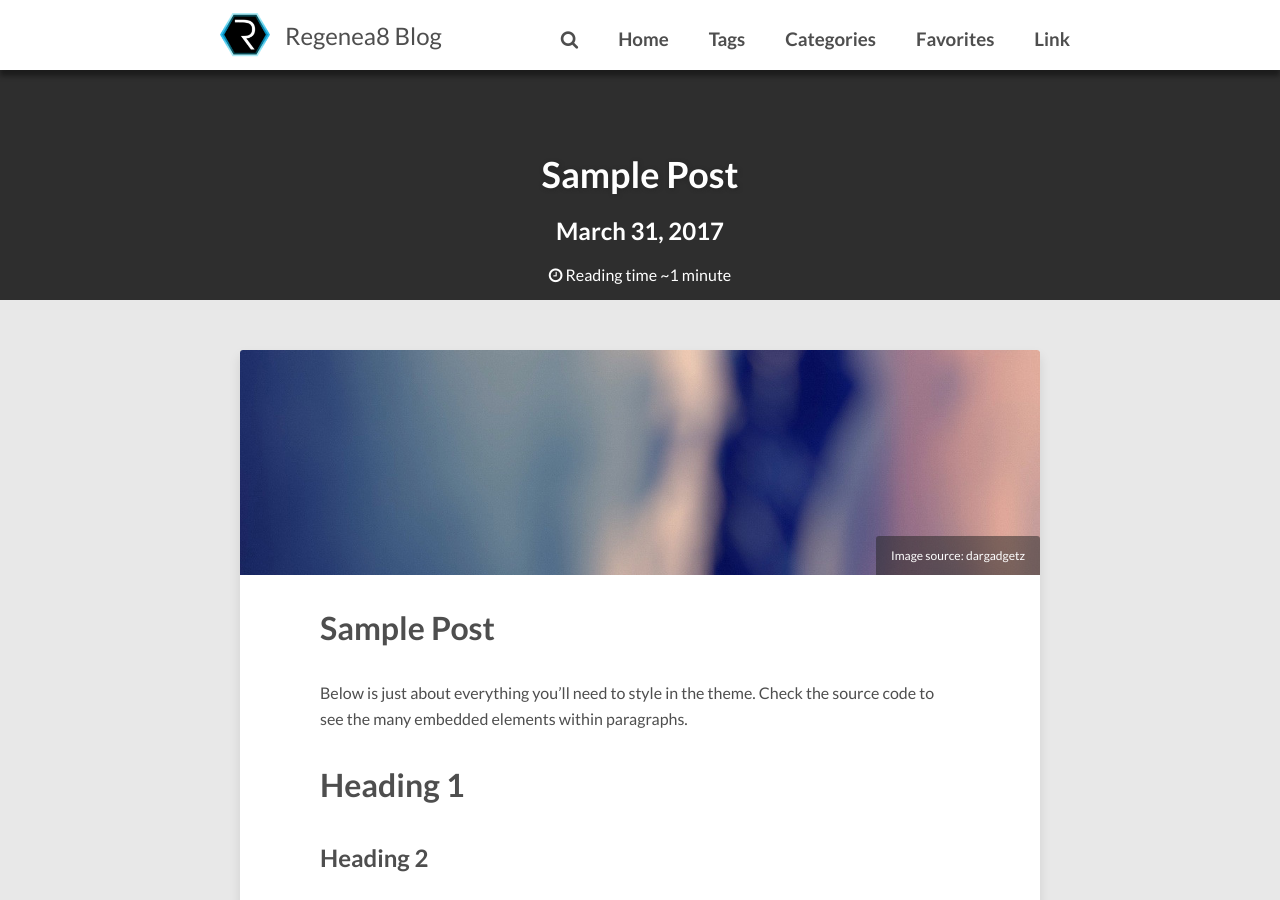
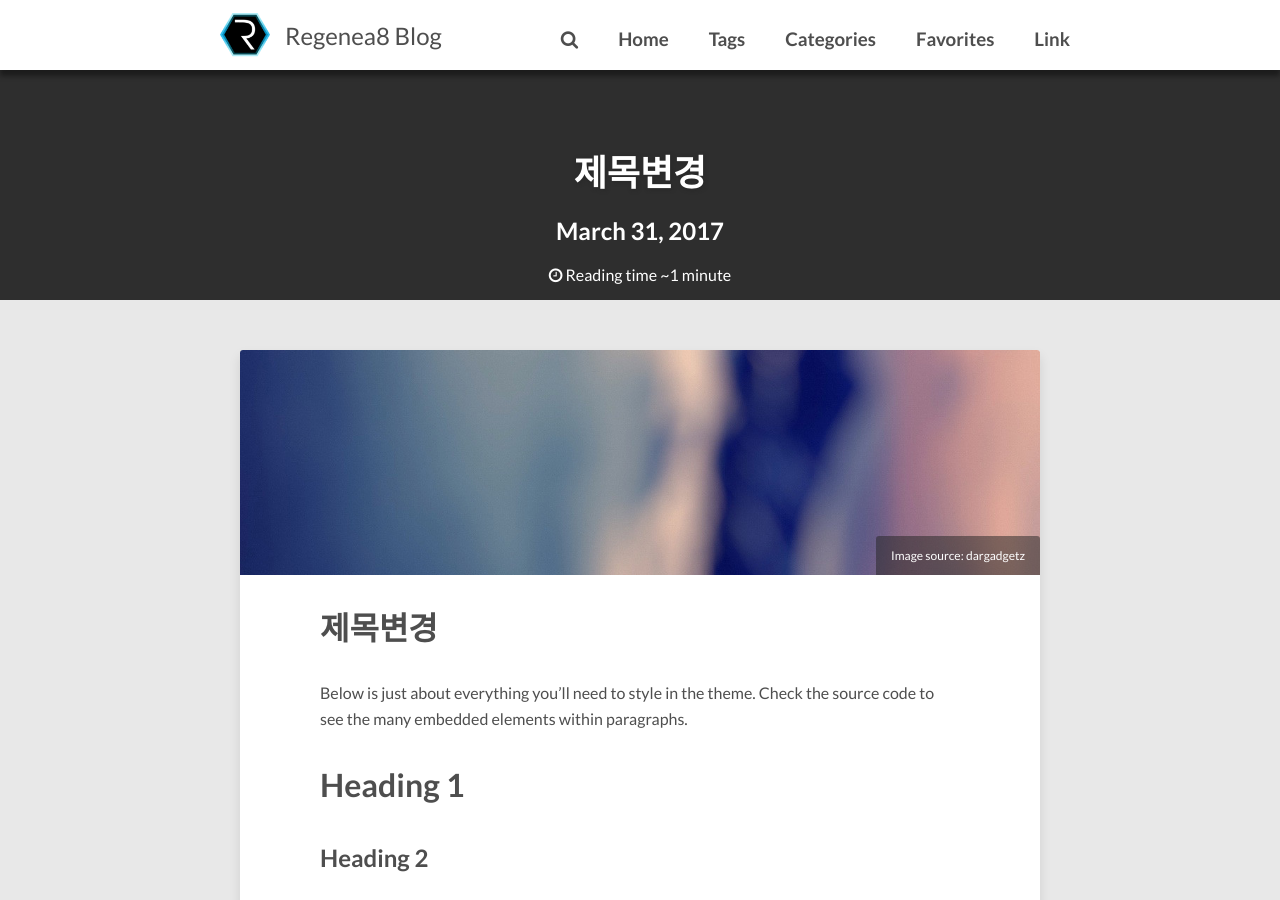
Before and after one commit to krpsh/regenea8.github.io, a Jekyll site: the page built from _posts/2017-03-31-test-sample.md, in a window 1280 px wide and 900 px high. Built offline with Jekyll 4.4.1, drawn with Linux system fonts in a browser that asks for light colours; nearby versions of some CDN libraries; comment, search, counter and statistics services are not loaded.

Commit message:
Update 2017-03-31-test-sample.md

```diff
--- a/_posts/2017-03-31-test-sample.md
+++ b/_posts/2017-03-31-test-sample.md
@@ -1,6 +1,6 @@
 ---
 layout: post
-title: Sample Post
+title: 제목변경
 description: "Just about everything you'll need to style in the theme: headings, paragraphs, blockquotes, tables, code blocks, and more."
 modified: 2016-12-02
 tags: [sample post]
```
